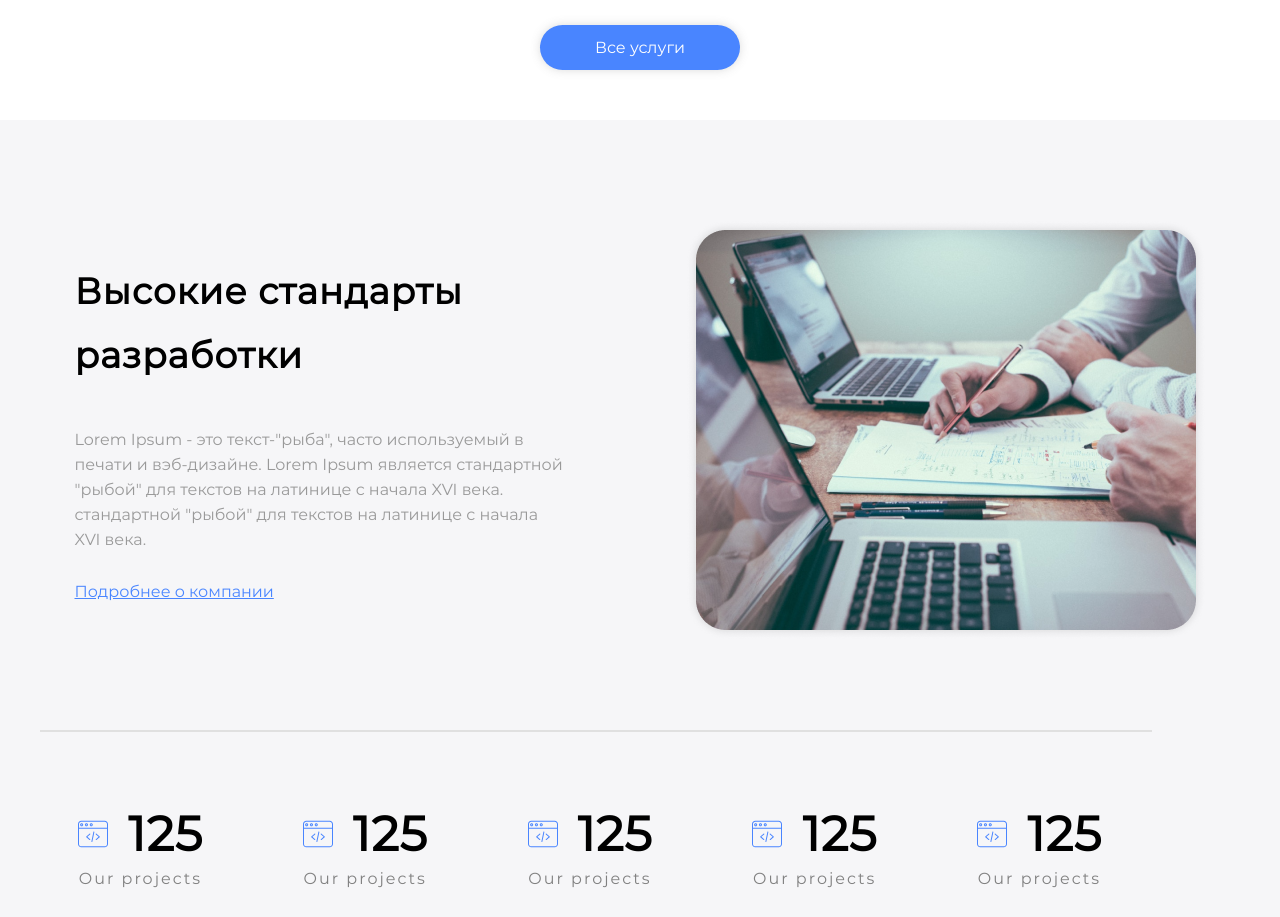
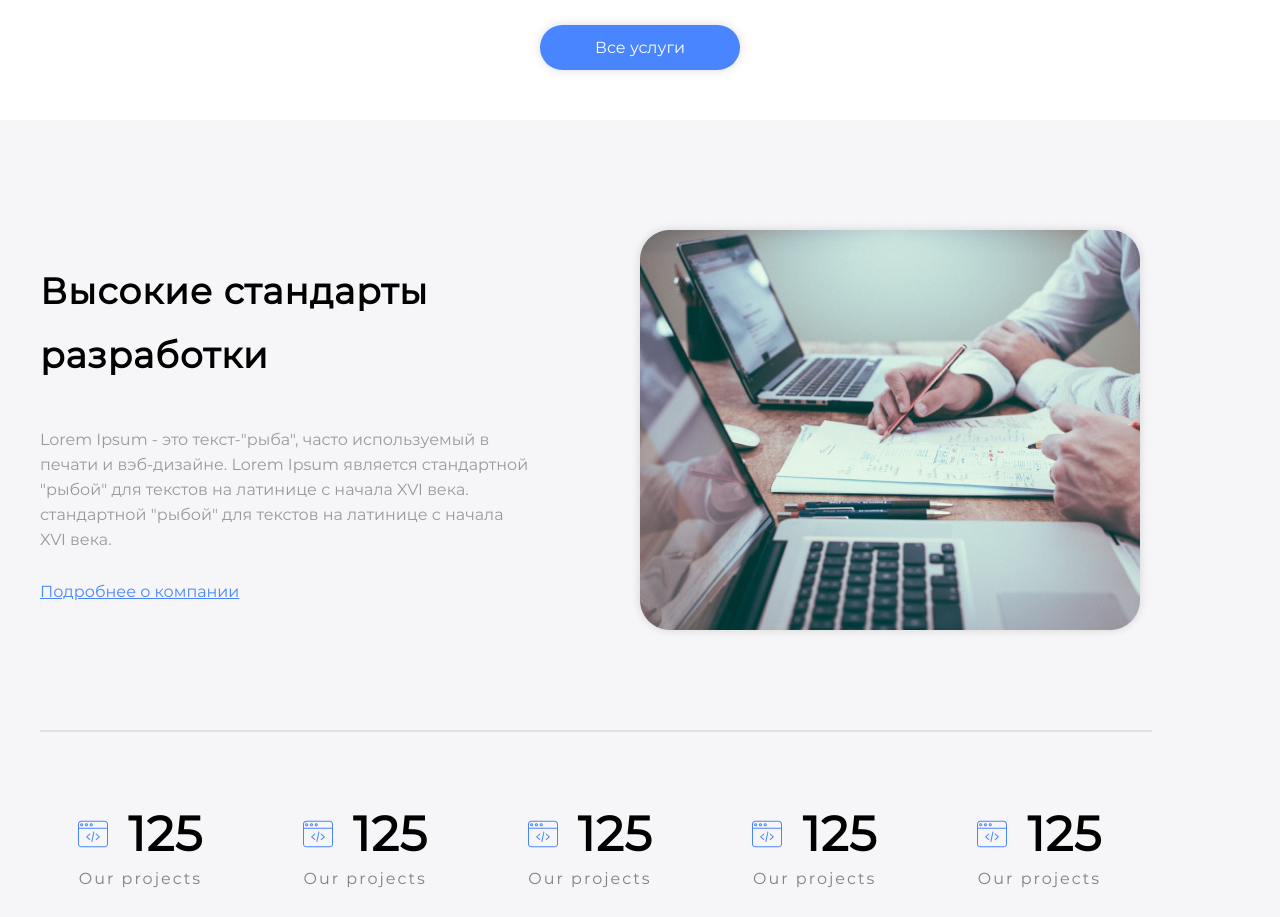
Before and after one commit to hohohaki/firstSite, a plain HTML site: page site/index.html in a window 1280 px wide. Shown: the part 1480-2397 px from the top of the page. Drawn offline with Linux system fonts and the light colour scheme; files that its build step writes are made by us from their sources.

Commit message:
8.1th commit(commit on 'master')

```diff
--- a/site/style/style.css
+++ b/site/style/style.css
@@ -226,7 +226,7 @@ header.scrolling .menu-link.active {
 }
 .project-article{
     display: flex;
-    justify-content: center;
+    justify-content: flex-start;
     align-items: center;
     padding-top: 100px;
 }
@@ -253,7 +253,7 @@ header.scrolling .menu-link.active {
 }
 .project-img{
     display: block;
-    padding-left: 121px;
+    padding-left: 100px;
 }
 /* DIVIDING LINE */
 .prj-line{
```
